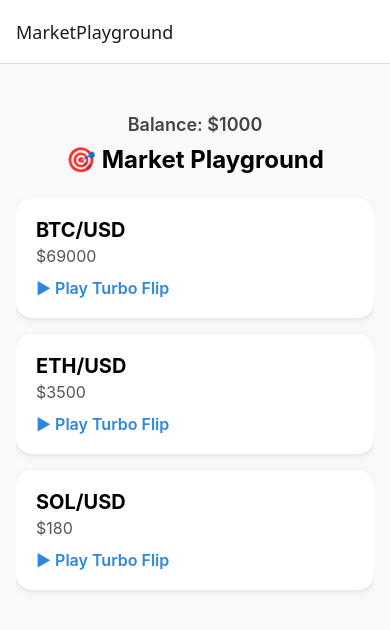
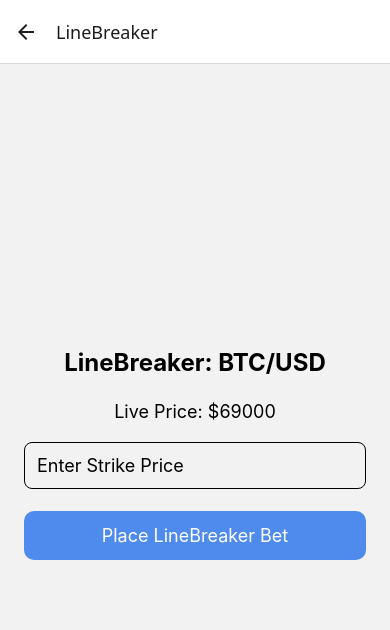
Before and after one commit to msawaged/MarketPlaygroundV3, a React Native app in the folder Documents/BinaryBetApp/: screen /LineBreaker in a window 390 px wide. Shown: the top 630 px of the page. Built offline with nearby package versions, Linux system fonts and the light colour scheme.

Commit message:
Add LineBreaker game and dual game selection to Market Playground

```diff
--- a/Documents/BinaryBetApp/App.js
+++ b/Documents/BinaryBetApp/App.js
@@ -1,3 +1,4 @@
+import LineBreakerScreen from './src/screens/LineBreakerScreen';
 import React from 'react';
 import { NavigationContainer } from '@react-navigation/native';
 import { createNativeStackNavigator } from '@react-navigation/native-stack';
@@ -17,6 +18,7 @@ export default function App() {
         <Stack.Navigator initialRouteName="MarketPlayground">
           <Stack.Screen name="MarketPlayground" component={MarketPlaygroundScreen} />
           <Stack.Screen name="TurboFlip" component={TurboFlipScreen} />
+          <Stack.Screen name="LineBreaker" component={LineBreakerScreen} />
         </Stack.Navigator>
       </NavigationContainer>
     </BalanceProvider>
--- /dev/null
+++ b/Documents/BinaryBetApp/src/screens/LineBreakerScreen.js
@@ -0,0 +1,112 @@
+import React, { useState } from 'react';
+import { View, Text, TouchableOpacity, TextInput, StyleSheet } from 'react-native';
+
+const LineBreakerScreen = () => {
+  const [strikePrice, setStrikePrice] = useState('');
+  const [livePrice] = useState(69000); // Placeholder for now
+  const [betPlaced, setBetPlaced] = useState(false);
+  const [result, setResult] = useState(null);
+  const [countdown, setCountdown] = useState(10);
+
+  const handlePlaceBet = () => {
+    if (!strikePrice) return;
+
+    setBetPlaced(true);
+    setCountdown(10);
+
+    const interval = setInterval(() => {
+      setCountdown(prev => {
+        if (prev === 1) {
+          clearInterval(interval);
+          const priceMoved = Math.random() > 0.5; // Simulate price movement
+          const priceBroke = priceMoved && (Math.random() > 0.5);
+          const finalPrice = priceBroke ? parseFloat(strikePrice) + 100 : parseFloat(strikePrice);
+
+          setResult({
+            finalPrice,
+            won: priceBroke,
+          });
+        }
+        return prev - 1;
+      });
+    }, 1000);
+  };
+
+  return (
+    <View style={styles.container}>
+      <Text style={styles.title}>LineBreaker: BTC/USD</Text>
+      <Text style={styles.label}>Live Price: ${livePrice}</Text>
+
+      <TextInput
+        placeholder="Enter Strike Price"
+        keyboardType="numeric"
+        value={strikePrice}
+        onChangeText={setStrikePrice}
+        style={styles.input}
+      />
+
+      {!betPlaced ? (
+        <TouchableOpacity style={styles.button} onPress={handlePlaceBet}>
+          <Text style={styles.buttonText}>Place LineBreaker Bet</Text>
+        </TouchableOpacity>
+      ) : (
+        <>
+          <Text style={styles.label}>Countdown: {countdown}s</Text>
+          {result && (
+            <View style={{ marginTop: 20 }}>
+              <Text style={styles.label}>Final Price: ${result.finalPrice}</Text>
+              <Text style={[styles.resultText, { color: result.won ? 'green' : 'red' }]}>
+                {result.won ? 'You WIN ✅' : 'You LOSE ❌'}
+              </Text>
+            </View>
+          )}
+        </>
+      )}
+    </View>
+  );
+};
+
+export default LineBreakerScreen;
+
+const styles = StyleSheet.create({
+  container: {
+    flex: 1,
+    padding: 24,
+    justifyContent: 'center',
+  },
+  title: {
+    fontSize: 24,
+    fontWeight: 'bold',
+    textAlign: 'center',
+    marginBottom: 16,
+  },
+  label: {
+    fontSize: 18,
+    textAlign: 'center',
+    marginVertical: 8,
+  },
+  input: {
+    borderWidth: 1,
+    borderRadius: 8,
+    padding: 12,
+    fontSize: 18,
+    marginVertical: 12,
+  },
+  button: {
+    backgroundColor: '#4e8bed',
+    padding: 14,
+    borderRadius: 10,
+    alignItems: 'center',
+    marginTop: 10,
+  },
+  buttonText: {
+    color: '#fff',
+    fontSize: 18,
+  },
+  resultText: {
+    fontSize: 22,
+    fontWeight: 'bold',
+    textAlign: 'center',
+    marginTop: 12,
+  },
+});
--- a/Documents/BinaryBetApp/src/screens/MarketPlaygroundScreen.js
+++ b/Documents/BinaryBetApp/src/screens/MarketPlaygroundScreen.js
@@ -1,8 +1,8 @@
 import React from 'react';
 import { View, Text, FlatList, TouchableOpacity, StyleSheet } from 'react-native';
-import { useBalance } from '../context/BalanceContext'; // 💰 Import balance hook
+import { useBalance } from '../context/BalanceContext'; // 💰 Use global balance
 
-// 🧪 Simulated market data — later this will be real-time
+// 🔧 Simulated market data — we’ll wire to real API later
 const markets = [
   { id: 'btc', name: 'BTC/USD', price: 69000 },
   { id: 'eth', name: 'ETH/USD', price: 3500 },
@@ -10,23 +10,40 @@ const markets = [
 ];
 
 const MarketPlaygroundScreen = ({ navigation }) => {
-  const { balance } = useBalance(); // 🧠 Access the user's current balance
+  const { balance } = useBalance();
 
-  const handleSelectMarket = (marketId) => {
-    navigation.navigate('TurboFlip');
+  // 🧭 Navigate to a chosen game
+  const handleSelectGame = (marketId, game) => {
+    if (game === 'turbo') navigation.navigate('TurboFlip');
+    if (game === 'linebreaker') navigation.navigate('LineBreaker');
   };
 
+  // 📦 Render each market with two game buttons
   const renderMarket = ({ item }) => (
-    <TouchableOpacity style={styles.card} onPress={() => handleSelectMarket(item.id)}>
+    <View style={styles.card}>
       <Text style={styles.marketName}>{item.name}</Text>
       <Text style={styles.marketPrice}>${item.price}</Text>
-      <Text style={styles.playText}>▶ Play Turbo Flip</Text>
-    </TouchableOpacity>
+
+      {/* 🎮 Turbo Flip Button */}
+      <TouchableOpacity
+        style={styles.button}
+        onPress={() => handleSelectGame(item.id, 'turbo')}
+      >
+        <Text style={styles.buttonText}>▶ Play Turbo Flip</Text>
+      </TouchableOpacity>
+
+      {/* 🎮 Line Breaker Button */}
+      <TouchableOpacity
+        style={[styles.button, styles.lineBreakerBtn]}
+        onPress={() => handleSelectGame(item.id, 'linebreaker')}
+      >
+        <Text style={styles.buttonText}>🚀 Play LineBreaker</Text>
+      </TouchableOpacity>
+    </View>
   );
 
   return (
     <View style={styles.container}>
-      {/* 💰 Balance shown at top */}
       <View style={styles.balanceBox}>
         <Text style={styles.balanceText}>Balance: ${balance}</Text>
       </View>
@@ -42,6 +59,8 @@ const MarketPlaygroundScreen = ({ navigation }) => {
     </View>
   );
 };
+
+export default MarketPlaygroundScreen;
 
 const styles = StyleSheet.create({
   container: {
@@ -88,12 +107,20 @@ const styles = StyleSheet.create({
     marginTop: 4,
     color: '#555',
   },
-  playText: {
+  button: {
+    backgroundColor: '#2e86de',
+    paddingVertical: 10,
+    paddingHorizontal: 16,
+    borderRadius: 10,
+    marginTop: 10,
+  },
+  lineBreakerBtn: {
+    backgroundColor: '#4caf50',
+  },
+  buttonText: {
     fontSize: 16,
-    marginTop: 12,
-    color: '#2e86de',
+    color: '#fff',
     fontWeight: '600',
+    textAlign: 'center',
   },
 });
-
-export default MarketPlaygroundScreen;
```
